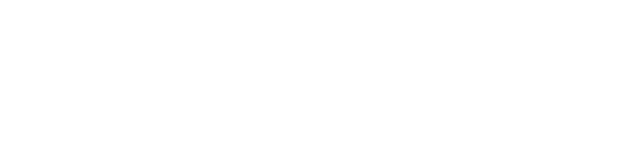
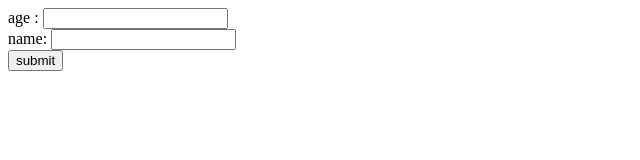
Before and after one commit to acciojob/promises-and-chains-Aniket230297, a website: page main.html in a window 1280 px wide. Shown: the whole page, without its empty margins (0-640 px from the left). Drawn offline with Linux system fonts and the light colour scheme.

Commit message:
created a submission

```diff
--- a/main.html
+++ b/main.html
@@ -7,7 +7,9 @@
 
   <body>
     <!-- write the body here -->
-
+	  age : <input type="number" id="age"><br>
+      name: <input type="text" id="name"><br>
+	  <button id="btn" type="submit">submit</button>
     <script type="text/javascript" src="./script.js"></script>
   </body>
 </html>
```
Also changed, not shown: script.js (line endings or trailing spaces).
